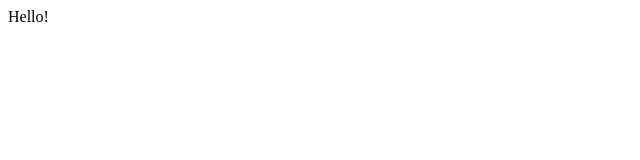
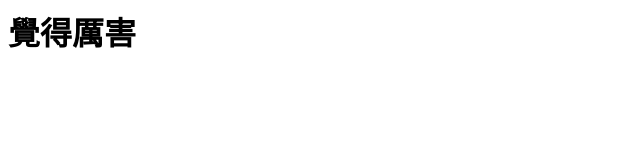
Before and after one commit to 5w0/tlsh, a plain HTML site: page index.html in a window 1280 px wide. Shown: the whole page, without its empty margins (0-640 px from the left). Drawn offline with Linux system fonts and the light colour scheme.

Commit message:
Update index.html

```diff
--- a/index.html
+++ b/index.html
@@ -1 +1,9 @@
-<a>Hello!</a>
+<html>
+  <head>
+    <meta charset="utf-8">
+    <title>你好，GitHub</title>
+  </head>
+  <body>
+    <h1>覺得厲害</h1>
+  </body>
+</html>
```
